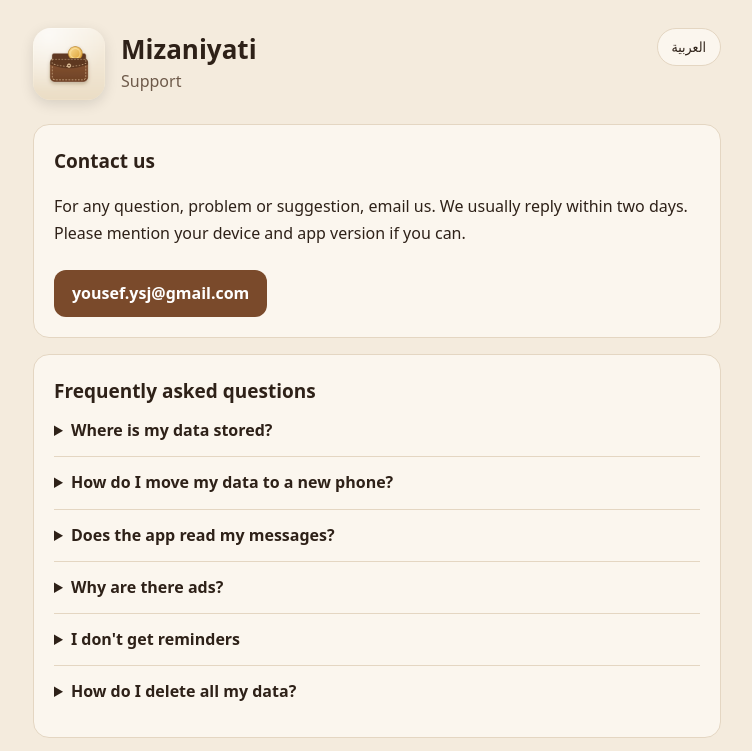
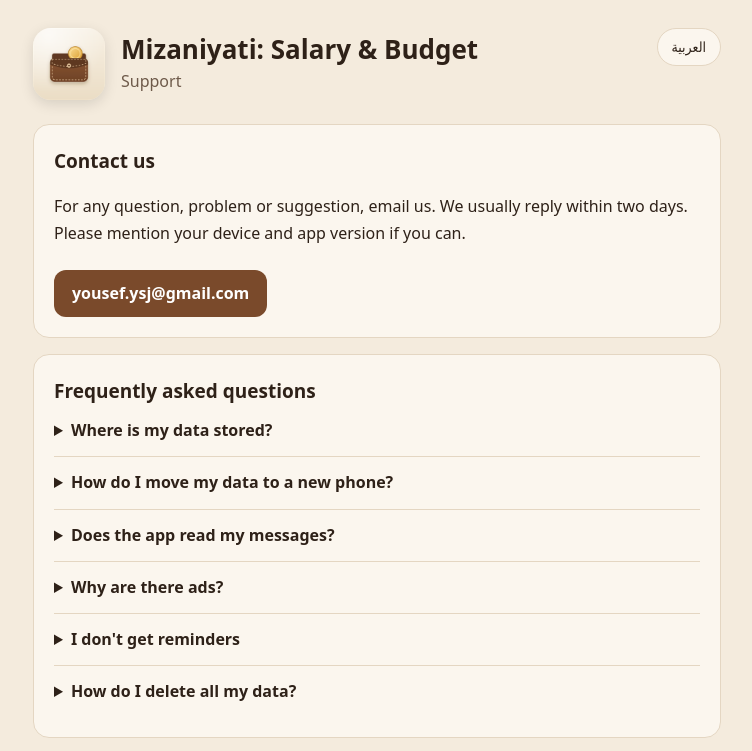
Before and after one commit to Ykhaled85/ykhaled85.github.io, a plain HTML site: page mizaniyati/index.html in a window 1280 px wide. Shown: the top 751 px of the page, without its empty margins (263-1015 px from the left). Drawn offline with Linux system fonts and the light colour scheme.

Commit message:
Support page: full English app name
Co-Authored-By: Claude Opus 5.5 <noreply@anthropic.com>

```diff
--- a/mizaniyati/index.html
+++ b/mizaniyati/index.html
@@ -37,7 +37,7 @@ html[lang=ar] [data-l=ar],html[lang=en] [data-l=en]{display:revert}
 <header>
   <img src="icon.png" alt="">
   <div>
-    <h1><span data-l="ar">ميزانيتي: الراتب والمصاريف</span><span data-l="en">Mizaniyati</span></h1>
+    <h1><span data-l="ar">ميزانيتي: الراتب والمصاريف</span><span data-l="en">Mizaniyati: Salary &amp; Budget</span></h1>
     <p class="sub"><span data-l="ar">صفحة الدعم</span><span data-l="en">Support</span></p>
   </div>
   <button class="lang" id="lang" type="button">English</button>
```
